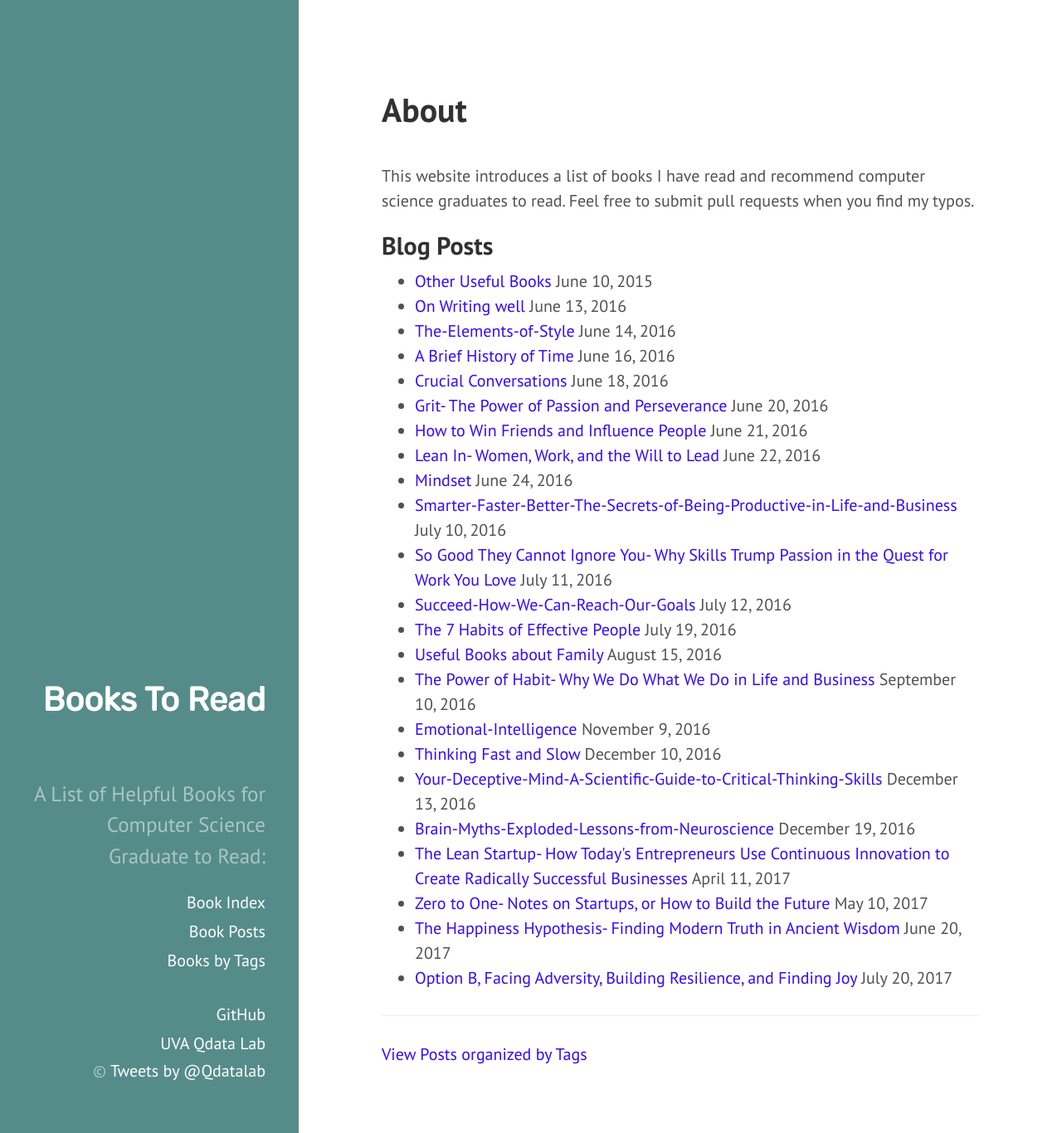
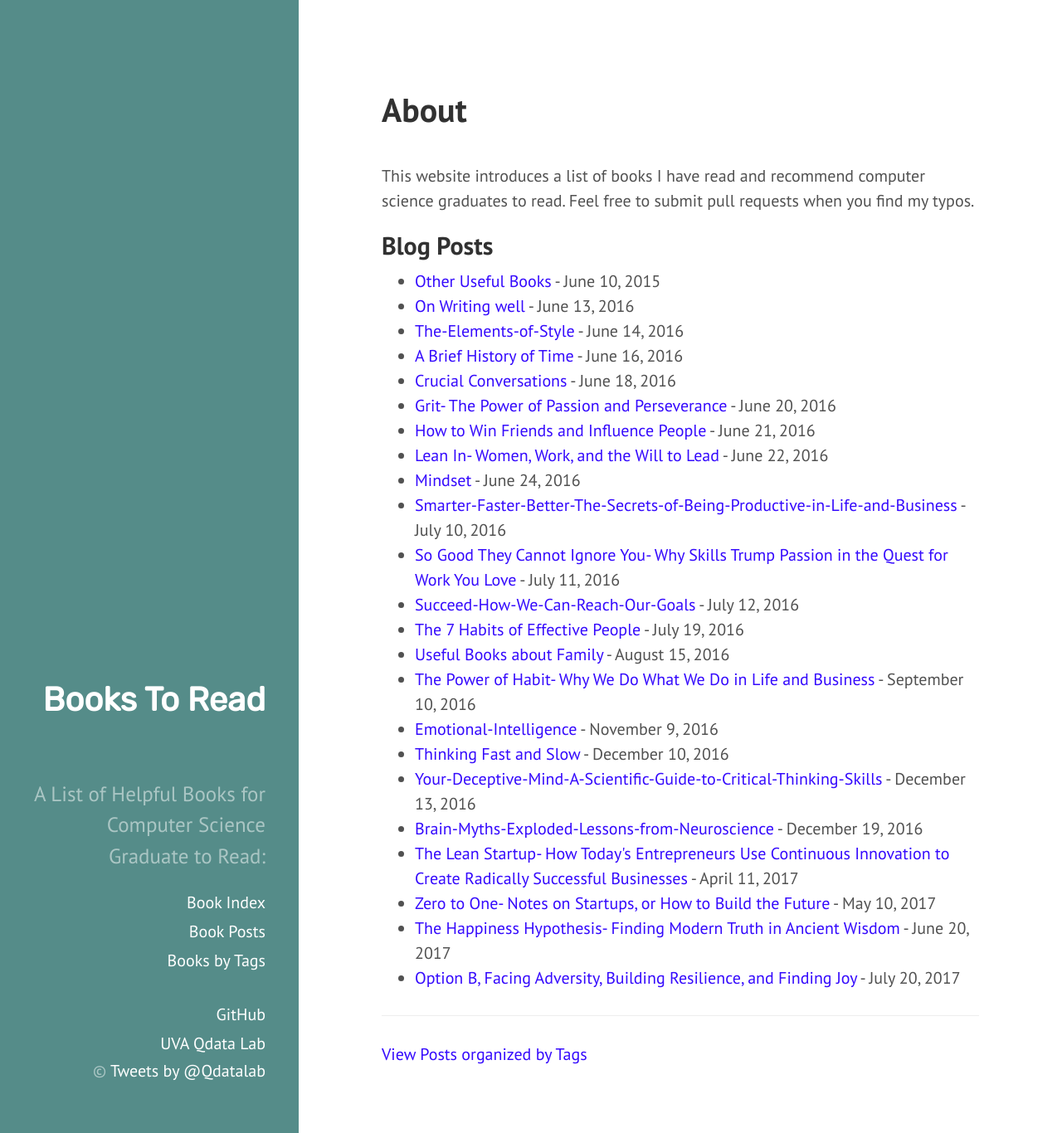
Before and after one commit to qiyanjun/books2read, a Jekyll site: the page built from index.html, in a window 1280 px wide and 1366 px high. Shown: the whole window at 83% size. Built offline with Jekyll 4.4.1, drawn with Linux system fonts in a browser that asks for light colours.

Commit message:
Try to improve format.

```diff
--- a/index.html
+++ b/index.html
@@ -18,7 +18,7 @@
 {% assign sorted = site.posts  | sort: 'name' %}
 {% for post in sorted %}
 
-    <li><a href="{{ site.baseurl }}{{ post.url }}">{{ post.title }}   </a><span class="date">{{ post.date | date: "%B %-d, %Y"  }}</span></li>
+    <li><a href="{{ site.baseurl }}{{ post.url }}">{{ post.title }}   </a><span class="date">- {{ post.date | date: "%B %-d, %Y"  }}</span></li>
 {% endfor %}
 </ul>
 <hr>
```
